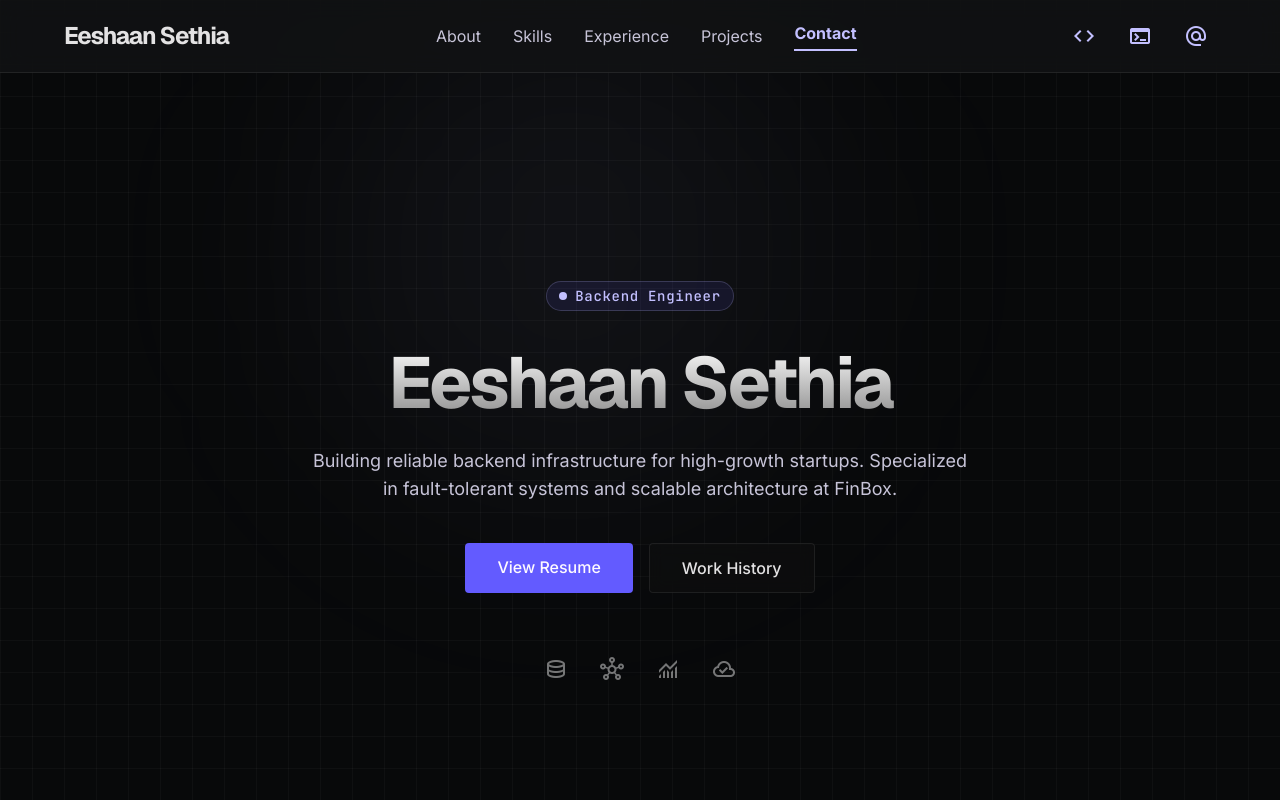
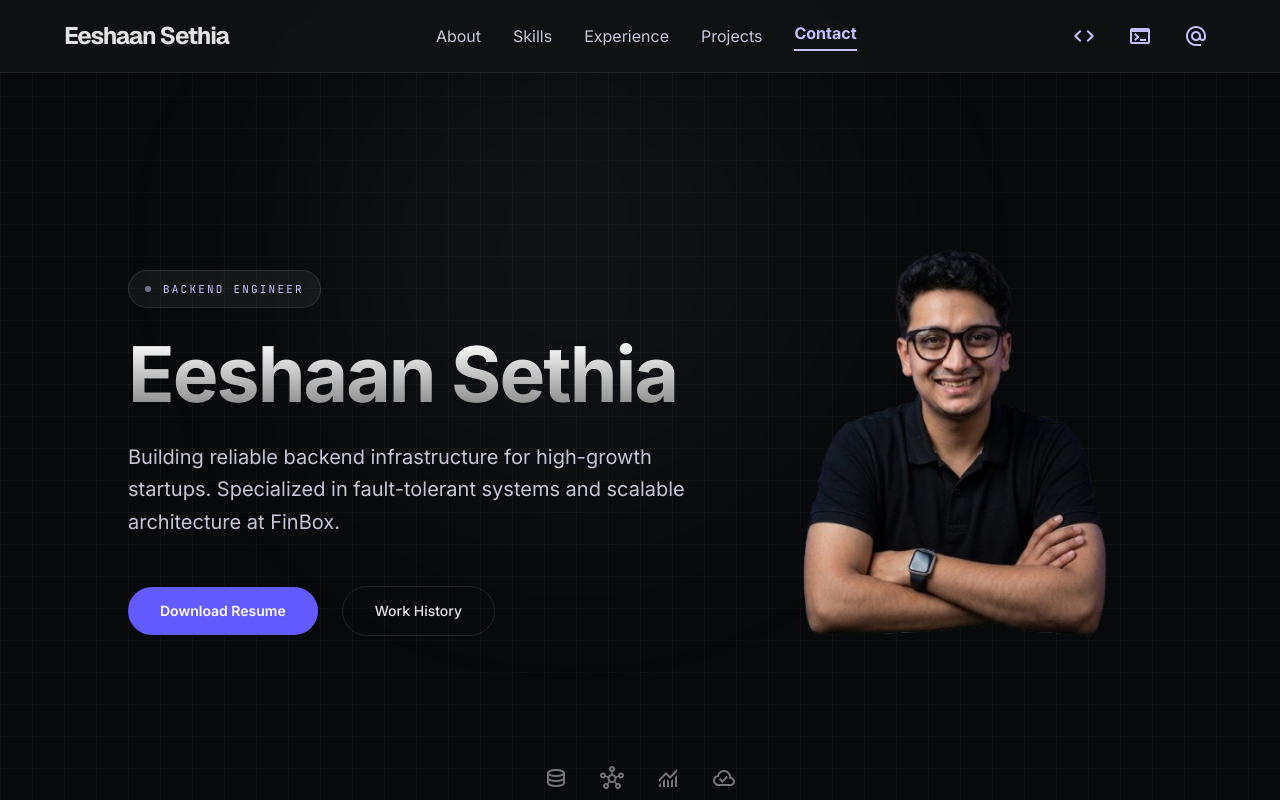
Before and after one commit to sethiaeeshaan/portfolio, a Next.js app: page / in a window 1280 px wide. Shown: the top 800 px of the page. Built offline with nearby package versions, Linux system fonts and the light colour scheme.

Commit message:
feat: implement root layout and hero section with portrait asset

```diff
--- a/src/app/layout.tsx
+++ b/src/app/layout.tsx
@@ -35,7 +35,12 @@ export default function RootLayout({
       <head>
         <link href="https://fonts.googleapis.com/css2?family=Material+Symbols+Outlined:opsz,wght,FILL,GRAD@20..48,100..700,0..1,-50..200" rel="stylesheet" />
       </head>
-      <body className="min-h-full flex flex-col font-body-md text-body-md selection:bg-primary-container selection:text-on-primary-container">{children}</body>
+      <body
+        suppressHydrationWarning
+        className="min-h-full flex flex-col font-body-md text-body-md selection:bg-primary-container selection:text-on-primary-container"
+      >
+        {children}
+      </body>
     </html>
   );
 }
--- a/src/components/HeroSection.tsx
+++ b/src/components/HeroSection.tsx
@@ -2,31 +2,51 @@ import { ScrollReveal } from "./ScrollReveal";
 
 export function HeroSection() {
   return (
-    <section className="relative min-h-[90vh] flex flex-col items-center justify-center text-center px-margin-safe pt-24">
-      <ScrollReveal className="max-w-4xl mx-auto active">
-        <div className="inline-flex items-center gap-2 px-3 py-1 mb-8 rounded-full bg-primary-container/10 border border-primary/20 text-primary font-label-mono text-label-mono">
-          <span className="relative flex h-2 w-2">
-            <span className="animate-ping absolute inline-flex h-full w-full rounded-full bg-primary opacity-75"></span>
-            <span className="relative inline-flex rounded-full h-2 w-2 bg-primary"></span>
-          </span>
+    <section className="relative min-h-screen flex flex-col items-center justify-center pt-32 pb-20 px-margin-safe overflow-hidden">
+      <ScrollReveal className="max-w-5xl w-full mx-auto active">
+        <div className="grid md:grid-cols-12 gap-12 items-center">
+          <div className="md:col-span-7 text-left">
+            <div className="inline-flex items-center gap-3 px-4 py-1.5 mb-8 rounded-full border border-white/10 bg-white/5 text-[11px] font-label-mono uppercase tracking-[0.2em] text-primary">
+              <span className="flex h-1.5 w-1.5 rounded-full bg-primary animate-pulse"></span>
               Backend Engineer
             </div>
 
-        <h1 className="font-display-hero-mobile md:font-display-hero text-display-hero-mobile md:text-display-hero hero-gradient-text mb-6">
+            <h1 className="text-[clamp(40px,6vw,90px)] leading-[0.9] font-bold tracking-tight hero-gradient-text mb-8">
               Eeshaan Sethia
             </h1>
 
-        <p className="font-body-lg text-body-lg text-on-surface-variant max-w-2xl mx-auto mb-10">
+            <p className="font-body-lg text-lg md:text-xl text-on-surface-variant max-w-xl mb-12 leading-relaxed">
               Building reliable backend infrastructure for high-growth startups. Specialized in fault-tolerant systems and scalable architecture at FinBox.
             </p>
 
-        <div className="flex flex-wrap justify-center gap-4">
-          <a className="px-8 py-3 bg-primary-container text-on-primary-container rounded font-medium hover:bg-primary-container/90 transition-all active:scale-95" href="/resume.pdf" target="_blank" rel="noopener noreferrer">
-            View Resume
+            <div className="flex flex-wrap items-center gap-6">
+              <a
+                className="px-8 py-3.5 bg-primary-container text-on-primary-container font-semibold rounded-full hover:shadow-[0_0_30px_rgba(99,91,255,0.4)] transition-all active:scale-95 text-sm"
+                href="/resume.pdf"
+                target="_blank"
+                rel="noopener noreferrer"
+              >
+                Download Resume
               </a>
-          <a className="px-8 py-3 border border-border-subtle bg-surface-raised/50 backdrop-blur text-on-surface rounded font-medium hover:bg-white/5 transition-all active:scale-95" href="#experience">
+              <a
+                className="px-8 py-3.5 border border-white/10 hover:bg-white/5 rounded-full font-medium transition-all text-sm"
+                href="#experience"
+              >
                 Work History
               </a>
+            </div>
+          </div>
+
+          <div className="md:col-span-5 relative">
+            <div className="relative aspect-[4/5] rounded-[3rem] overflow-hidden bg-transparent max-w-sm mx-auto md:max-w-none">
+              {/* eslint-disable-next-line @next/next/no-img-element */}
+              <img
+                alt="Eeshaan Sethia portrait"
+                className="w-full h-full object-contain object-bottom relative z-10"
+                src="/portrait.png"
+              />
+            </div>
+          </div>
         </div>
 
         <div className="mt-16 flex justify-center gap-8 grayscale opacity-50">
```
Also changed, not shown: public/portrait.png (added). Lines whose indentation alone changed are shown as unchanged.
